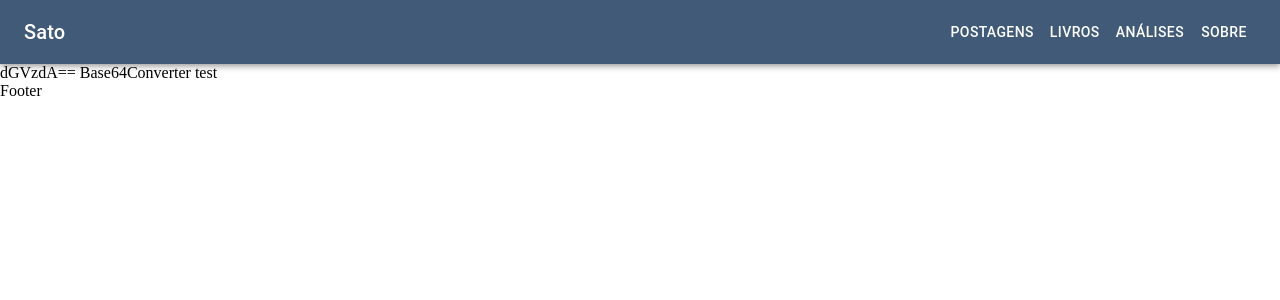
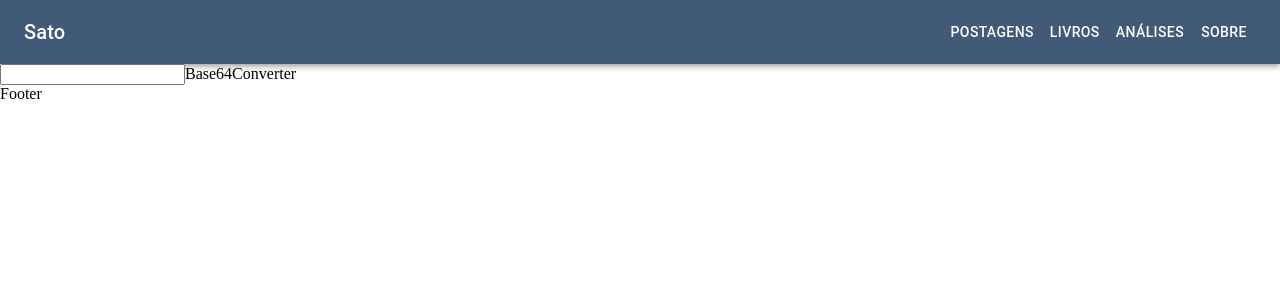
Before and after one commit to th-sato/next-utils-developer, a Next.js app: page /base64-converter in a window 1280 px wide. Shown: the top 300 px of the page. Built offline with nearby package versions, Linux system fonts and the light colour scheme.

Commit message:
Convert base64 via input

```diff
--- a/pages/base64-converter/index.js
+++ b/pages/base64-converter/index.js
@@ -1,6 +1,9 @@
+import { Fragment, useState } from "react";
+
 function Base64Converter() {
   const base64 = "base64";
   const utf8 = "utf-8";
+  const [value, setValue] = useState("");
 
   function encode(value) {
     return Buffer.from(value).toString(base64);
@@ -11,9 +14,14 @@ function Base64Converter() {
   }
 
   return (
-    <div>
-      {encode("test")} Base64Converter {decode("dGVzdA==")}
-    </div>
+    <Fragment>
+      <input
+        type="text"
+        name="name"
+        onChange={(e) => setValue(encode(e.target.value))}
+      />
+      Base64Converter {value} {decode(value)}
+    </Fragment>
   );
 }
 
```
